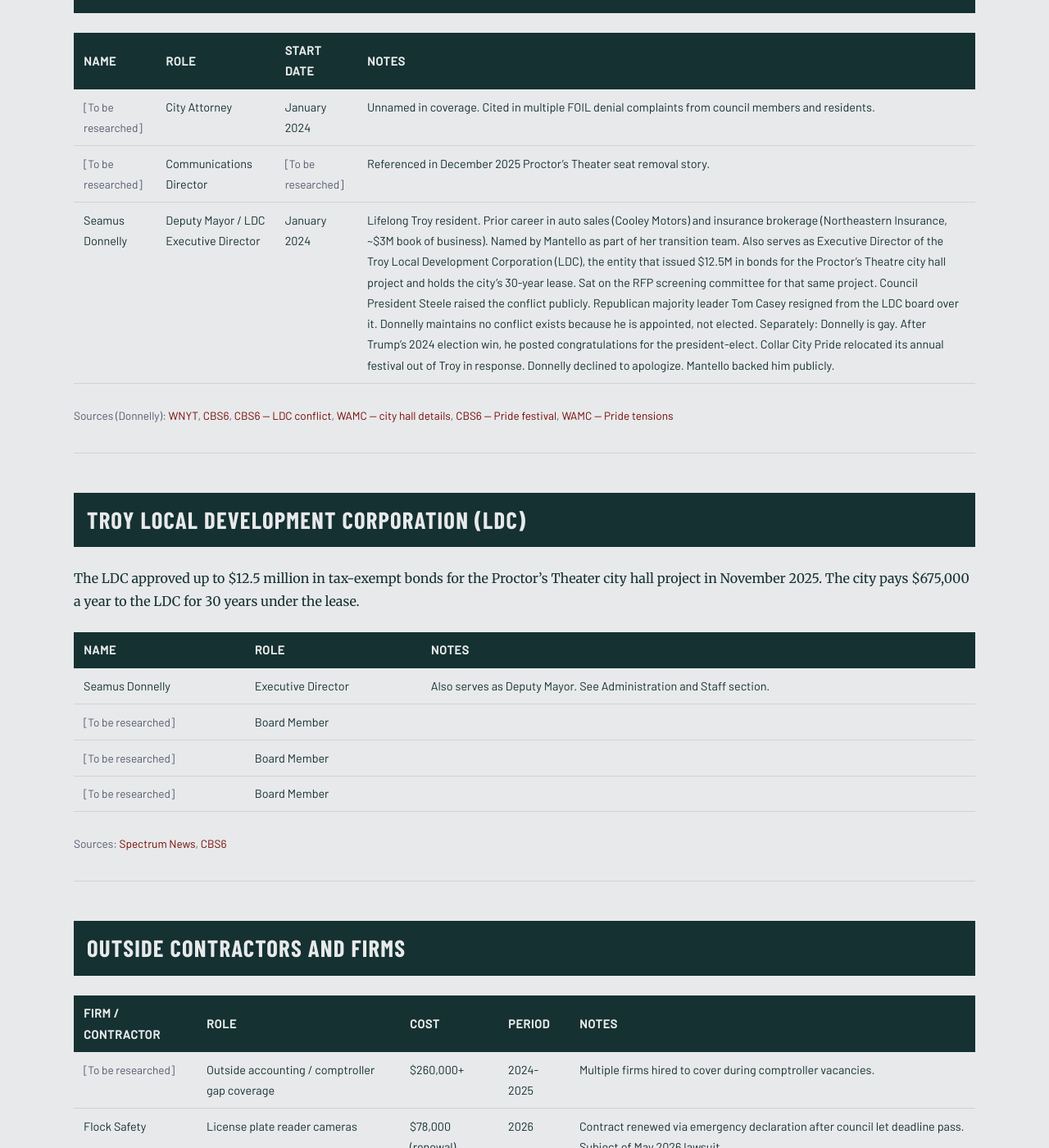
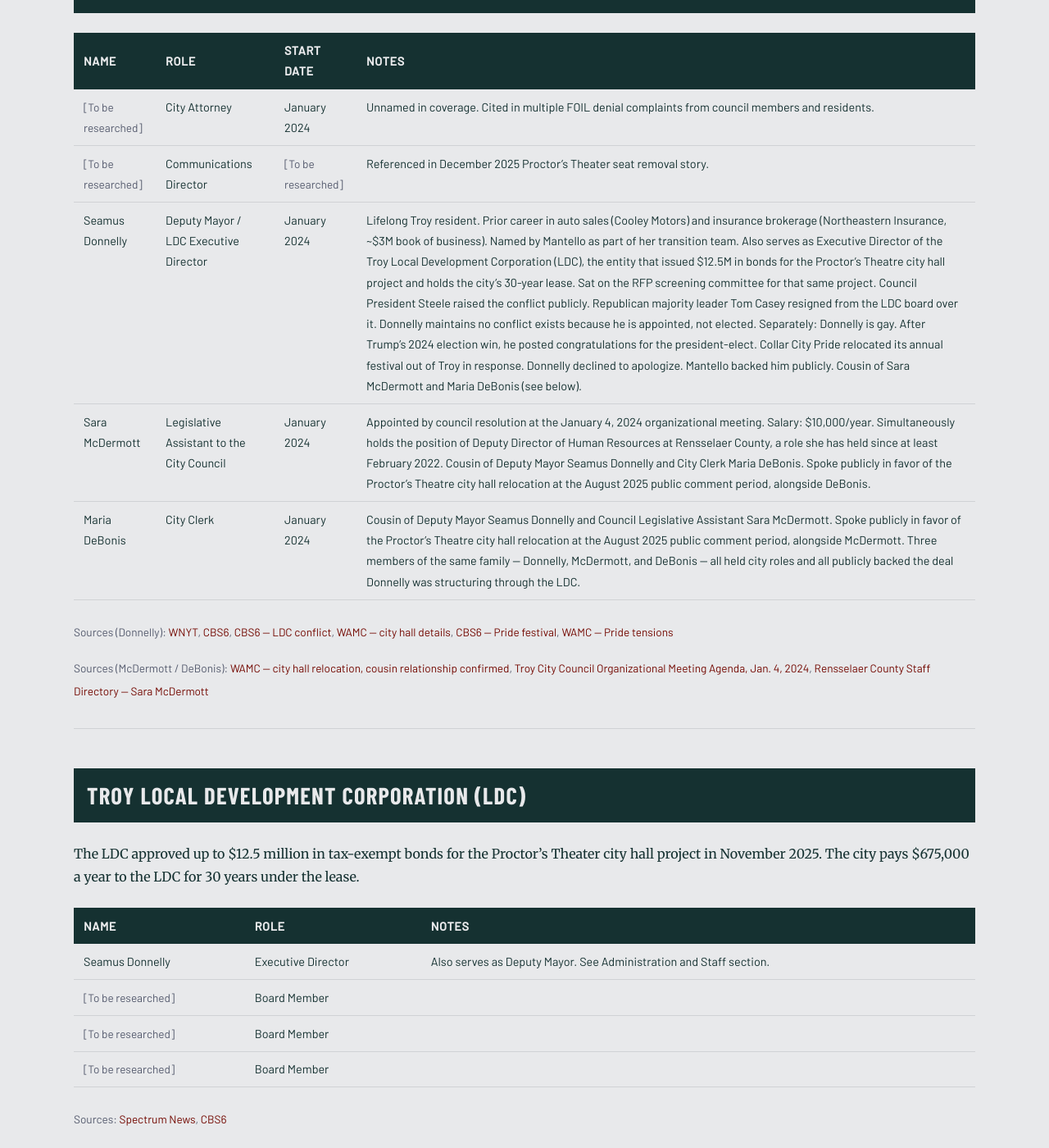
Before and after one commit to MdevitSEC/the-mantello-record, a Jekyll site: the page built from Mantello_Appointees_and_Hires.md, in a window 1280 px wide and 1400 px high, scrolled down 1970 px. Shown: the whole window at 82% size. Built offline with Jekyll 4.4.1, drawn with Linux system fonts in a browser that asks for light colours; some web fonts are replaced; our own code applies the rules of GitHub Pages for plain Markdown files; some of the changed text lies outside the part shown.

Commit message:
Add Sara McDermott and Maria DeBonis; note Donnelly family network
Co-Authored-By: Claude Sonnet 4.6 <noreply@anthropic.com>

```diff
--- a/Mantello_Appointees_and_Hires.md
+++ b/Mantello_Appointees_and_Hires.md
@@ -51,9 +51,13 @@ The vote was 4-3 along strict party lines. Council President Steele called it a
 |---|---|---|---|
 | *[To be researched]* | City Attorney | January 2024 | Unnamed in coverage. Cited in multiple FOIL denial complaints from council members and residents. |
 | *[To be researched]* | Communications Director | *[To be researched]* | Referenced in December 2025 Proctor's Theater seat removal story. |
-| Seamus Donnelly | Deputy Mayor / LDC Executive Director | January 2024 | Lifelong Troy resident. Prior career in auto sales (Cooley Motors) and insurance brokerage (Northeastern Insurance, ~$3M book of business). Named by Mantello as part of her transition team. Also serves as Executive Director of the Troy Local Development Corporation (LDC), the entity that issued $12.5M in bonds for the Proctor's Theatre city hall project and holds the city's 30-year lease. Sat on the RFP screening committee for that same project. Council President Steele raised the conflict publicly. Republican majority leader Tom Casey resigned from the LDC board over it. Donnelly maintains no conflict exists because he is appointed, not elected. Separately: Donnelly is gay. After Trump's 2024 election win, he posted congratulations for the president-elect. Collar City Pride relocated its annual festival out of Troy in response. Donnelly declined to apologize. Mantello backed him publicly. |
+| Seamus Donnelly | Deputy Mayor / LDC Executive Director | January 2024 | Lifelong Troy resident. Prior career in auto sales (Cooley Motors) and insurance brokerage (Northeastern Insurance, ~$3M book of business). Named by Mantello as part of her transition team. Also serves as Executive Director of the Troy Local Development Corporation (LDC), the entity that issued $12.5M in bonds for the Proctor's Theatre city hall project and holds the city's 30-year lease. Sat on the RFP screening committee for that same project. Council President Steele raised the conflict publicly. Republican majority leader Tom Casey resigned from the LDC board over it. Donnelly maintains no conflict exists because he is appointed, not elected. Separately: Donnelly is gay. After Trump's 2024 election win, he posted congratulations for the president-elect. Collar City Pride relocated its annual festival out of Troy in response. Donnelly declined to apologize. Mantello backed him publicly. Cousin of Sara McDermott and Maria DeBonis (see below). |
+| Sara McDermott | Legislative Assistant to the City Council | January 2024 | Appointed by council resolution at the January 4, 2024 organizational meeting. Salary: $10,000/year. Simultaneously holds the position of Deputy Director of Human Resources at Rensselaer County, a role she has held since at least February 2022. Cousin of Deputy Mayor Seamus Donnelly and City Clerk Maria DeBonis. Spoke publicly in favor of the Proctor's Theatre city hall relocation at the August 2025 public comment period, alongside DeBonis. |
+| Maria DeBonis | City Clerk | January 2024 | Cousin of Deputy Mayor Seamus Donnelly and Council Legislative Assistant Sara McDermott. Spoke publicly in favor of the Proctor's Theatre city hall relocation at the August 2025 public comment period, alongside McDermott. Three members of the same family — Donnelly, McDermott, and DeBonis — all held city roles and all publicly backed the deal Donnelly was structuring through the LDC. |
 
 *Sources (Donnelly): [WNYT](https://wnyt.com/top-stories/troys-mayor-elect-names-new-deputy-mayor/), [CBS6](https://cbs6albany.com/news/local/troys-mayor-elect-chooses-her-team-carmella-mantello-city-republican-gop-first-woman-collar-seamus-donnelly-deputy-hudson-valley-community-college-phd-president-don-dane-politics-local-government-engineers-), [CBS6 — LDC conflict](https://cbs6albany.com/news/local/troy-council-leader-resigns-from-development-board-amid-city-hall-controversy), [WAMC — city hall details](https://www.wamc.org/news/2025-08-08/troy-residents-still-seek-more-details-regarding-the-proposed-city-hall-relocation), [CBS6 — Pride festival](https://cbs6albany.com/news/local/troy-pride-festival-moves-amid-controversy-over-deputy-mayors-post), [WAMC — Pride tensions](https://www.wamc.org/news/2025-06-06/tensions-over-pride-in-troy-on-display-at-latest-council-meeting)*
+
+*Sources (McDermott / DeBonis): [WAMC — city hall relocation, cousin relationship confirmed](https://www.wamc.org/news/2025-08-08/troy-residents-still-seek-more-details-regarding-the-proposed-city-hall-relocation), [Troy City Council Organizational Meeting Agenda, Jan. 4, 2024](https://www.troyny.gov/AgendaCenter/ViewFile/Item/231?fileID=1297), [Rensselaer County Staff Directory — Sara McDermott](https://www.rensco.com/directory.aspx?EID=111)*
 
 ---
 
@@ -88,9 +92,10 @@ The following information requires additional sourcing from city records, Troy C
 - Full Planning Board membership (names, appointment dates, professional backgrounds)
 - Identity of city attorney
 - Identity of communications director
-- LDC board membership
+- LDC board membership (Donnelly confirmed as Executive Director; board members TBD)
 - Full department head roster (Public Works, Police Chief, Fire Chief, DPW, etc.)
 - Names of outside accounting firms hired during comptroller vacancies
+- DeBonis start date as city clerk (confirm whether she predates Mantello or was appointed by her)
 
 **Recommended sources:**
 - Troy City Clerk's office (official appointment records)
```
